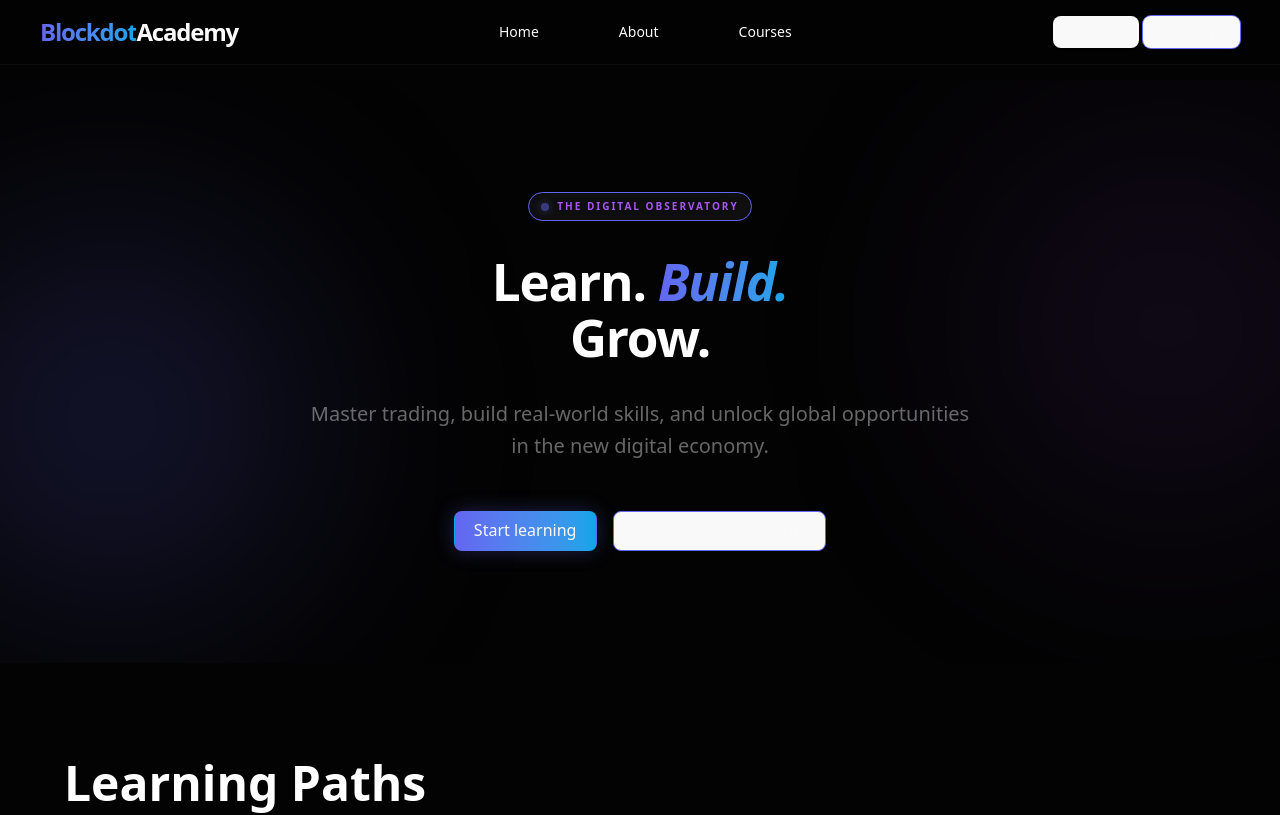
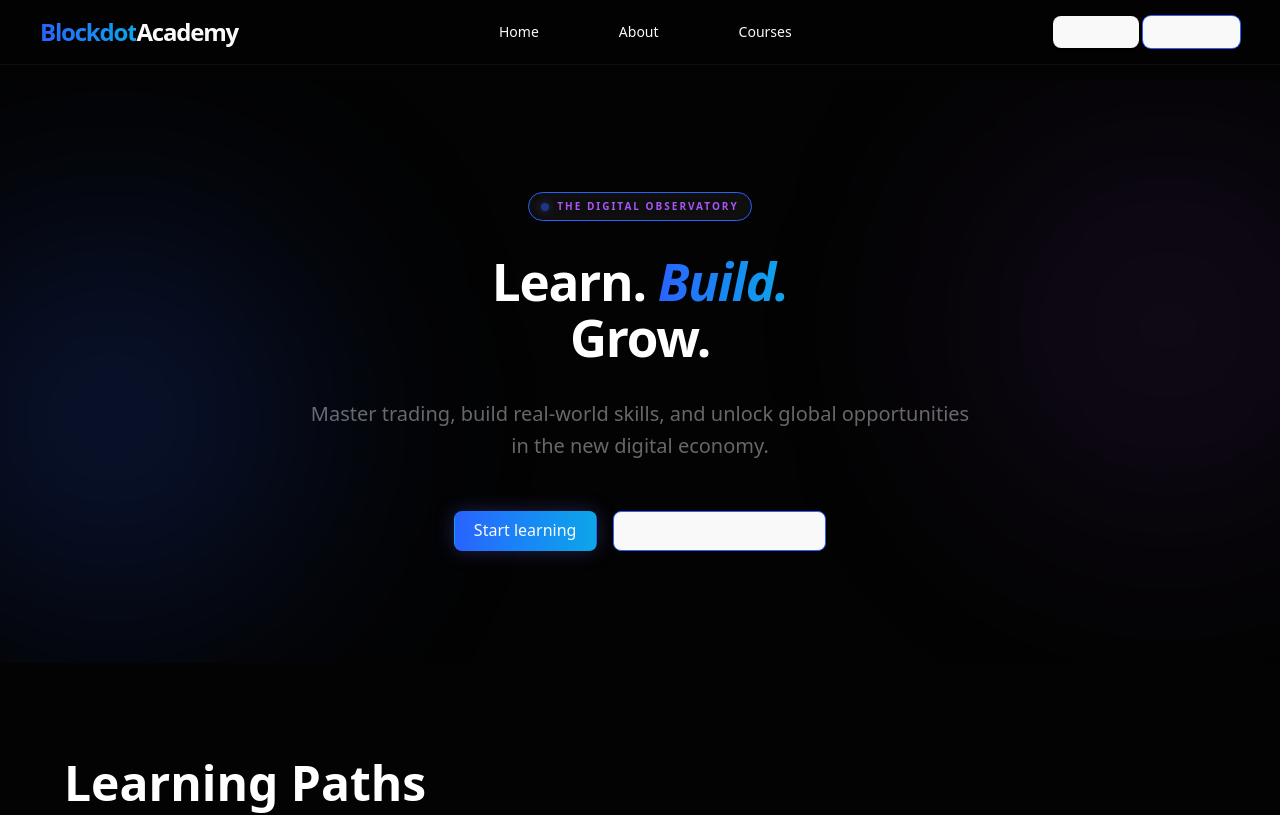
Before and after one commit to DevHardee/blockdotacademy, a React (Vite) app in the folder frontend/: page / in a window 1280 px wide. Shown: the top 815 px of the page. Built offline with nearby package versions, Linux system fonts and the light colour scheme.

Commit message:
chore: added to primary colours

```diff
--- a/frontend/src/App.css
+++ b/frontend/src/App.css
@@ -167,13 +167,15 @@
   --popover: #030303;
   --popover-foreground: #fafafa;
 
-  --primary: #6366f1;
-  /* Vibrant indigo */
+  --primary: #2962ff;
+  /* Vibrant blue */
   --primary-foreground: #ffffff;
 
   --secondary: #a855f7;
   /* Vibrant purple */
   --secondary-foreground: #ffffff;
+
+  --tertiary: #56826d;
 
   --accent: #0ea5e9;
   /* Bright sky blue */
```
